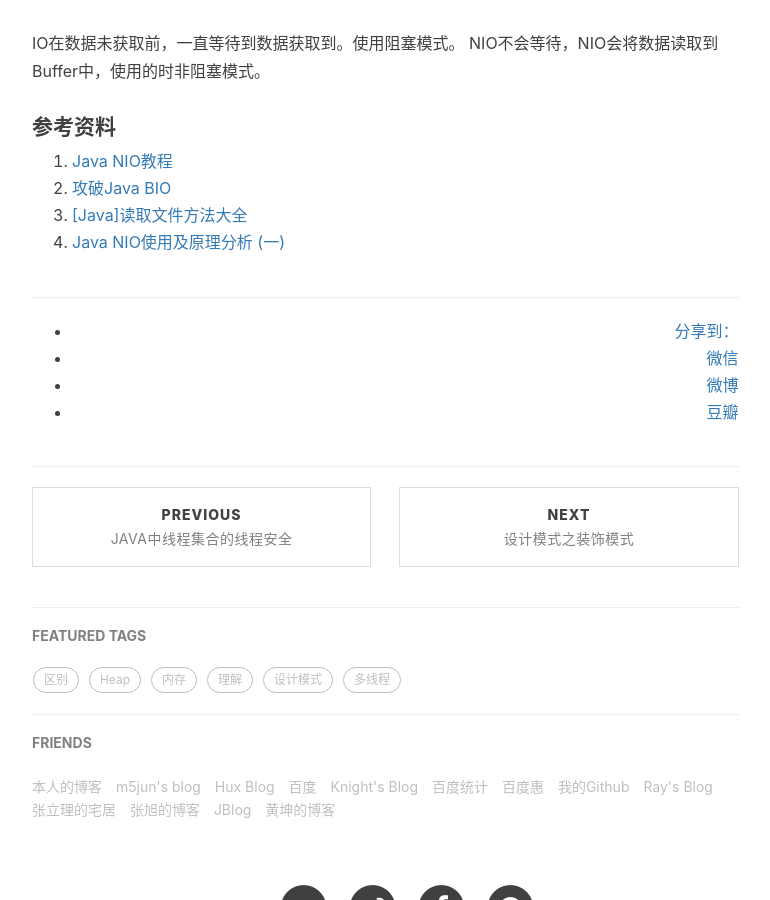
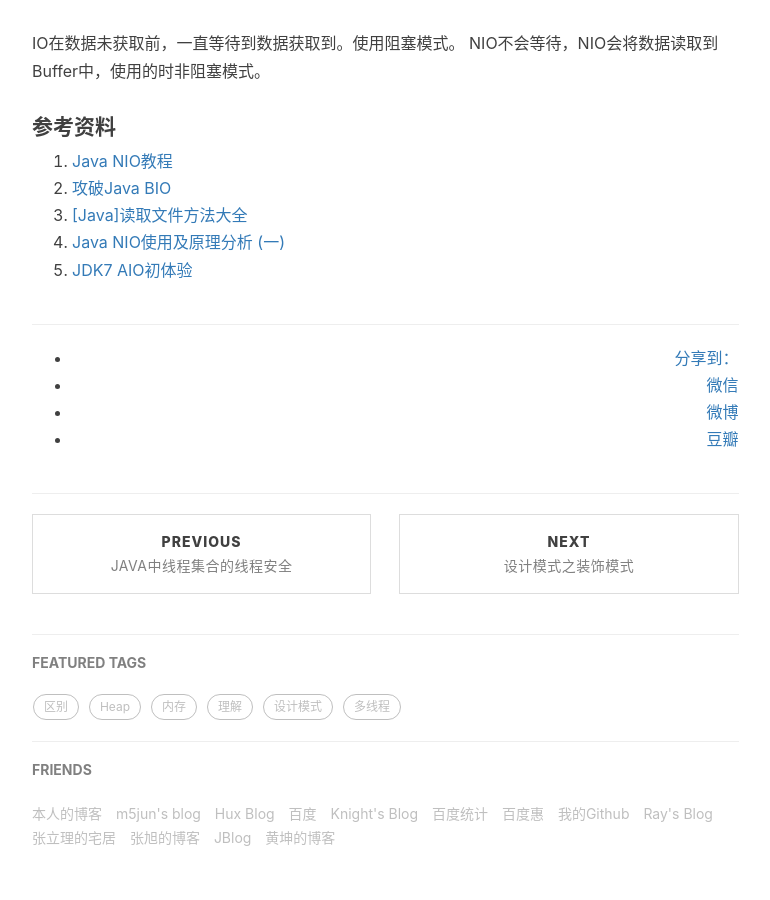
Before and after one commit to baiscjava/basicjava.github.io, a Jekyll site: the page built from _posts/2017-01-23-Java NIO-basic knowledge.md, in a window 1280 px wide and 900 px high, scrolled down 1542 px. Shown: the whole window, without its empty margins (233-1003 px from the left). Built offline with Jekyll 4.4.1, drawn with Linux system fonts in a browser that asks for light colours; nearby versions of some CDN libraries; comment, search, counter and statistics services are not loaded.

Commit message:
Update 2017-01-23-Java NIO-basic knowledge.md

```diff
--- a/_posts/2017-01-23-Java NIO-basic knowledge.md
+++ b/_posts/2017-01-23-Java NIO-basic knowledge.md
@@ -33,3 +33,4 @@
 2. [攻破Java BIO](http://www.importnew.com/19816.html)
 3. [[Java]读取文件方法大全](https://www.cnblogs.com/lovebread/archive/2009/11/23/1609122.html)
 4. [Java NIO使用及原理分析 (一)](http://www.jianshu.com/p/6a2af505ca27)
+5. [JDK7 AIO初体验](http://www.iteye.com/topic/1113611)
```
